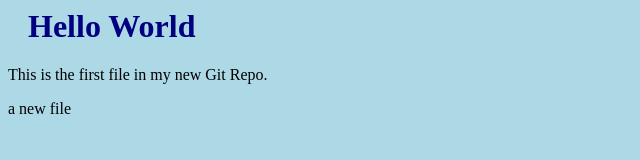
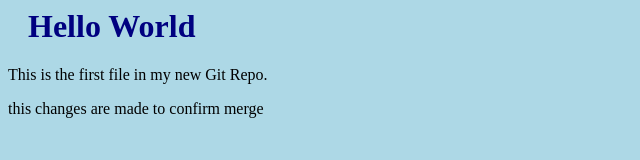
Before and after one commit to AvianoDelKruz/hello-world, a plain HTML site: page index.html in a window 1280 px wide. Shown: the whole page, without its empty margins (0-640 px from the left). Drawn offline with Linux system fonts and the light colour scheme.

Commit message:
updated in emergency-fix

```diff
--- a/index.html
+++ b/index.html
@@ -8,7 +8,7 @@
 
 <h1>Hello World</h1>
 <p>This is the first file in my new Git Repo.</p>
-<p>a new file</p>
+<p>this changes are made to confirm merge</p>
 
 </body>
 </html>
```
